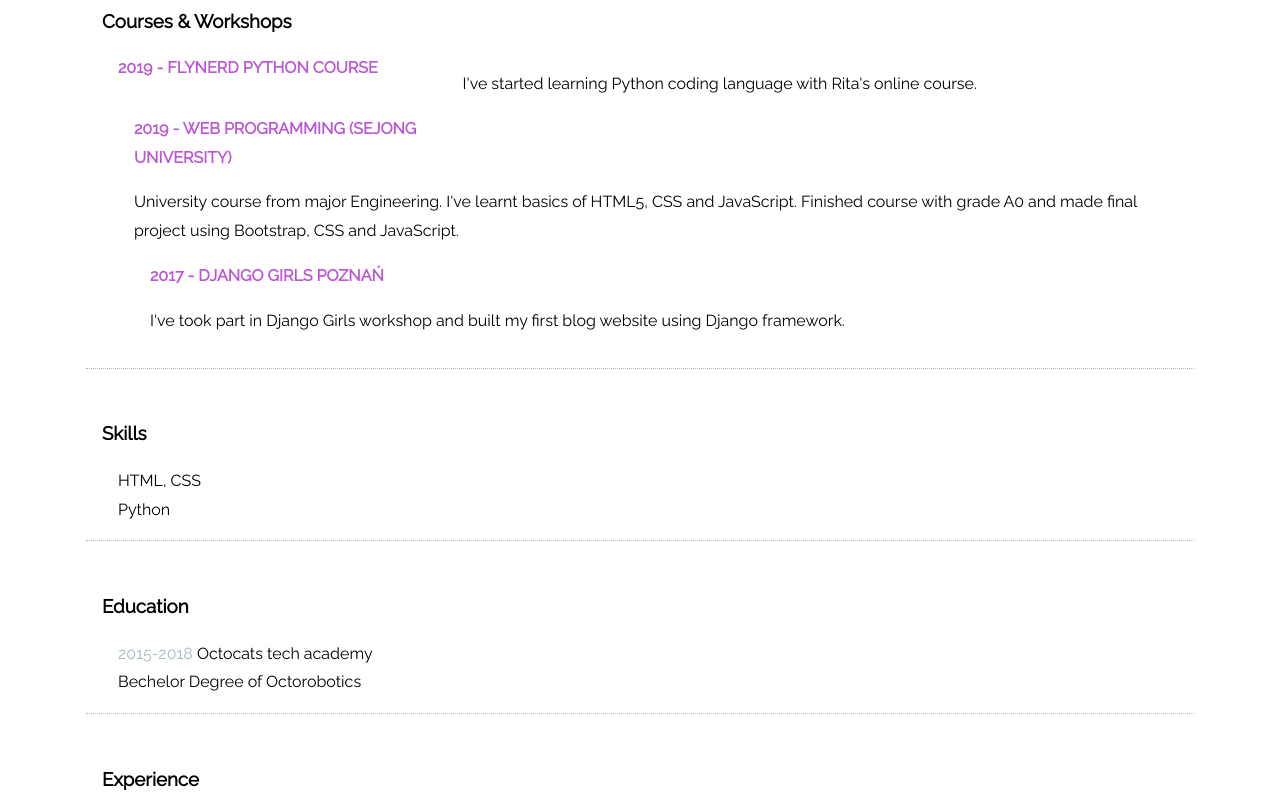
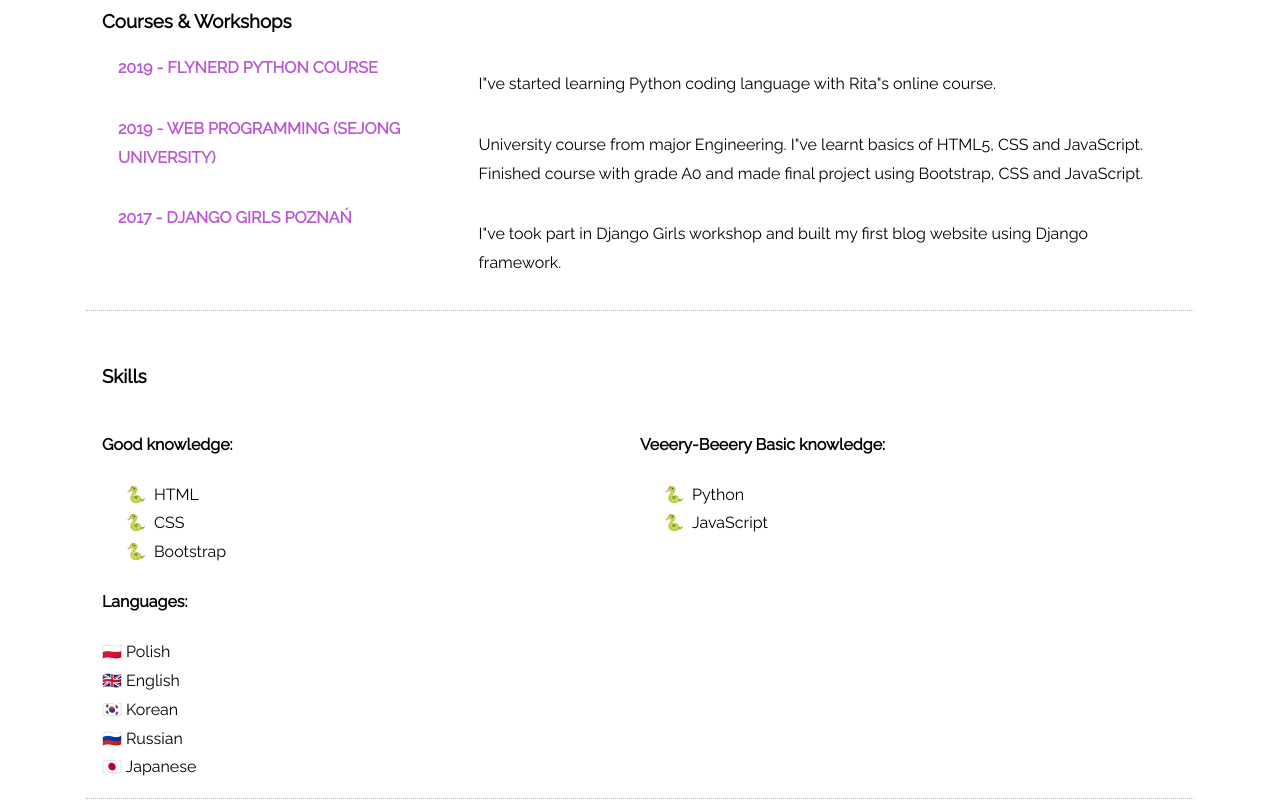
Before and after one commit to kuroitenshi9/myCV, a plain HTML site: page index.html in a window 1280 px wide. Shown: the part 540-1341 px from the top of the page. Drawn offline with Linux system fonts and the light colour scheme.

Commit message:
added skills section

```diff
--- a/index.html
+++ b/index.html
@@ -17,56 +17,81 @@
 			<h1>Eva Biel</h1>
 			<section>
 				<p>Hello! My name is Ewa Biel but you can call me Eva. I worked as an EFL teacher in South Korea and now I want to kick out my career as and back-end developer.
-				I like simple design and pretty code. Not found of JS. After work I'm home barista. PS I'm a cat in disguise :)</p>
+				I like simple design and pretty code. Not found of JS. After work I"m home barista.<br>PS I"m a cat in disguise :)</p>
 			</section>
 		</header>
 		<main>
 			<!--Courses -->
 			<section>
 				<h3>Courses & Workshops</h3>
-				<article class='course'>
-						<div class='title'>
+				<article class="course">
+						<div class="title">
 							2019 - Flynerd Python course
 						</div>
 						<div class="description">
-							<p>I've started learning Python coding language with Rita's online course. </p>
+							<p>I"ve started learning Python coding language with Rita"s online course. </p>
 						</div>
-				<article class='course'>
-					<div class='title'>
+				</article>
+
+				<article class="course">
+					<div class="title">
 						2019 - Web Programming (Sejong University)
 					</div>
 					<div class="description">
-						<p>University course from major Engineering. I've learnt basics of HTML5, CSS and JavaScript. Finished course with grade A0 and made final project using Bootstrap, CSS and JavaScript. </p>
+						<p>University course from major Engineering. I"ve learnt basics of HTML5, CSS and JavaScript. Finished course with grade A0 and made final project using Bootstrap, CSS and JavaScript. </p>
 					</div>
-					<article class='course'>
-						<div class='title'>
+				</article>
+
+					<article class="course">
+						<div class="title">
 						2017 - Django Girls Poznań
 						</div>
 						<div class="description">
-							<p>I've took part in Django Girls workshop and built my first blog website using Django framework.</p>
+							<p>I"ve took part in Django Girls workshop and built my first blog website using Django framework.</p>
 						</div>
 				</article>
 			</section>
+
 			<!-- Skills -->
 			<section>
 				<h3>Skills</h3>
-				<article>
-					<div class='skill'>
-					 HTML, CSS
+				<div class="skills">
+					<div class="column">
+					<h4>Good knowledge:</h4>
+						<ul class="list-dashed">
+							<li>HTML</li>
+							<li>CSS</li>
+							<li>Bootstrap</li>
+						</ul>
 					</div>
-					<div class="skill">
-					  Python
+					<div class="column">
+					<h4>Veeery-Beeery Basic knowledge:</h4>
+						<ul class="list-dashed">
+							<li>Python</li>
+							<li>JavaScript</li>
+						</ul>
 					</div>
-				  </article>
+					<div class="column">
+					<h4>Languages:</h4>
+						<ul>
+							<li>🇵🇱 Polish</li>
+							<li>🇬🇧 English</li>
+							<li>🇰🇷 Korean</li>
+							<li>🇷🇺 Russian</li>
+							<li>🇯🇵 Japanese</li>
+						</ul>
+					</div>
+				</div>
 			</section>
+
 			<!-- Education -->
 			<section>
 				<h3>Education</h3>
 	      <article>
-	        <div class='school'>
+	        <div class="school">
 	          <span>2015-2018</span> Octocats tech academy
 	        </div>
-	        <div class="descrition">
+	        <div class="description">
 	          Bechelor Degree of Octorobotics
 	        </div>
 	      </article>
@@ -75,7 +100,7 @@
 		<section>
 			<h3>Experience</h3>
 			<article>
-				<div class='job'>
+				<div class="job">
 					Web developer in Google
 				</div>
 				<div class="descrition">
--- a/style.css
+++ b/style.css
@@ -1,10 +1,10 @@
-@import url('https://fonts.googleapis.com/css?family=Raleway');
+@import url("https://fonts.googleapis.com/css?family=Raleway");
 
 body {
   margin: 0;
   font-size: 16px;
   line-height: 1.8em;
-  font-family: 'Raleway', sans-serif;
+  font-family: "Raleway", sans-serif;
 }
 
 article {
@@ -25,7 +25,7 @@ header {
   text-align: center;
   color: whitesmoke;
   background-size: cover;
-  background-image: url('./img/bg.jpg');
+  background-image: url("./img/bg.jpg");
   background-position: fixed;
 }
 
@@ -66,20 +66,44 @@ main section:not(:last-child)  {
   font-weight: bold;
 }
 
-.course .descrition {
+.course .description {
   -ms-flex: 0 0 66.6%;
   flex: 0 0 66.6%;
   max-width: 66.6%
 }
 
-.course .descrition p {
+.course .description p {
   padding-left: 1em;
 }
+.skills {
+  display: -ms-flexbox;
+  display: flex;
+  -ms-flex-wrap: wrap;
+  flex-wrap: wrap;
+}
 
+.skills .column {
+  -ms-flex: 0 0 50%;
+  flex: 0 0 50%;
+  max-width: 50%;
+}
 .school span {
   color: #A7B8BF;
 }
-
+ul {
+  margin: 0;
+}
+ul {
+  list-style-type: none;
+  padding: 0;
+}
+ul.list-dashed > li {
+  padding-left: 1.5em;
+}
+ul.list-dashed > li::before {
+  content: "🐍";
+  padding-right: 0.5em;
+}
 footer {
  padding: 1em;
 }
```
